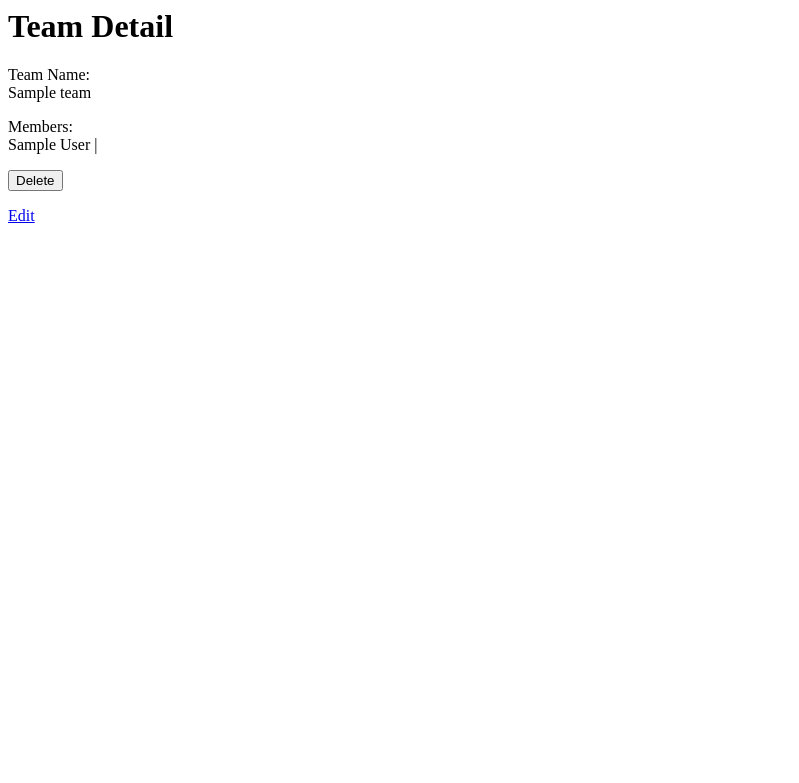
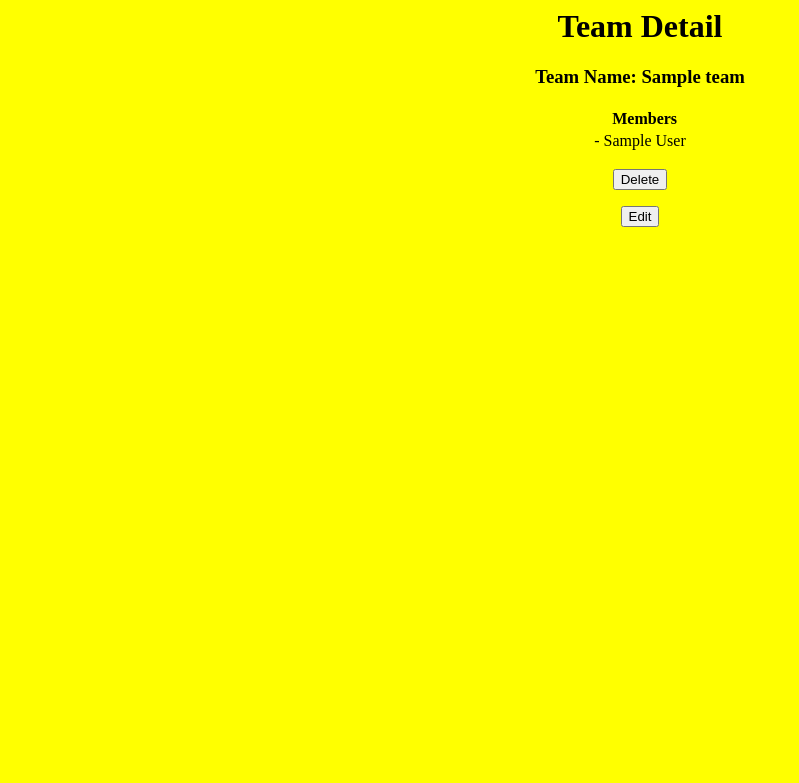
Before and after one commit to fengjiawei2011/hackathonapp, a Flask app: page /team/1 in a window 1280 px wide. Shown: the top 783 px of the page, without its empty margins (0-799 px from the left). Run offline with Flask 2, Linux system fonts and the light colour scheme; a user stored in the database is signed in; tables that the repository leaves empty hold one stand-in row (values such as "Sample post").

Commit message:
UI for team detail(it still needs more work)
a lot more work

```diff
--- a/Hack-a-thon/app/templates/team_view.html
+++ b/Hack-a-thon/app/templates/team_view.html
@@ -1,6 +1,7 @@
 <html>
-<body><h1>
-	Team Detail</h1>
+<body style="background-color:yellow;">
+<center>
+<h1>Team Detail</h1>
 
 	{% with messages = get_flashed_messages() %} {% if messages %}
 	<ul>
@@ -9,7 +10,7 @@
 	</ul>
 	{% endif %} {% endwith %}
 
-
+<!--
 	<p>
 		Team Name: <br> {{team.name}} <br>
 	</p>
@@ -24,6 +25,52 @@
 		<input type="submit" value="Delete">
 	</p>
 	</form>
-	<a href={{url_for('edit_team', team_id=team.id)}}> Edit </a>
+	<a href={{url_for('edit_team', team_id=team.id)}}> Edit </a> -->
+
+	<div class="row">
+        <div class="span12">
+    		<div class="menu">
+                <div class="accordion">
+            		<div class="accordion-group">
+            			<div class="accordion-heading country">
+            				<h3>Team Name: {{team.name}}</h3>
+            			</div>
+            			<div id="country1" class="accordion-body collapse">
+            				<div class="accordion-inner">
+            					<table class="table table-striped table-condensed">
+            						<thead>
+            							<tr>
+            								<th></th>
+            								<th>Members</th>
+            							</tr>
+            						</thead>
+            						<tbody>
+            							{% for m in team.members %}
+            							<tr>
+            								<td>-</td>
+            								<td>{{m.member_name}}</td>
+            							</tr>
+            							{% endfor %}
+            						</tbody>
+            					</table>
+            				</div>
+            			</div>
+
+            		</div>
+            	</div>
+            </div>
+        </div>
+	</div>
+</div>
+
+<form action="" method="post">
+	<p>
+		<input type="submit" value="Delete">
+	</p>
+	</form>
+	<form action={{url_for('edit_team', team_id=team.id)}}>
+    <input type="submit" value="Edit">
+</form>
+</center>
 </body>
 </html>
```
